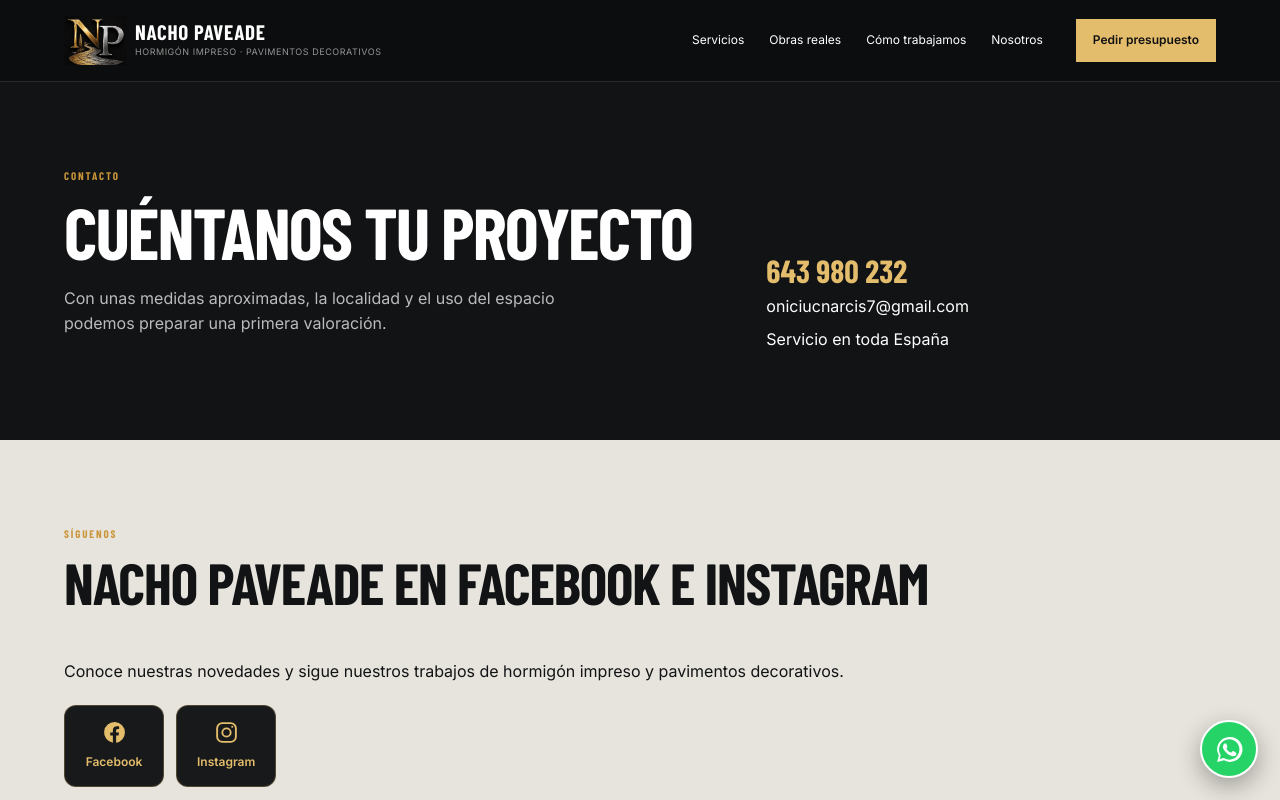
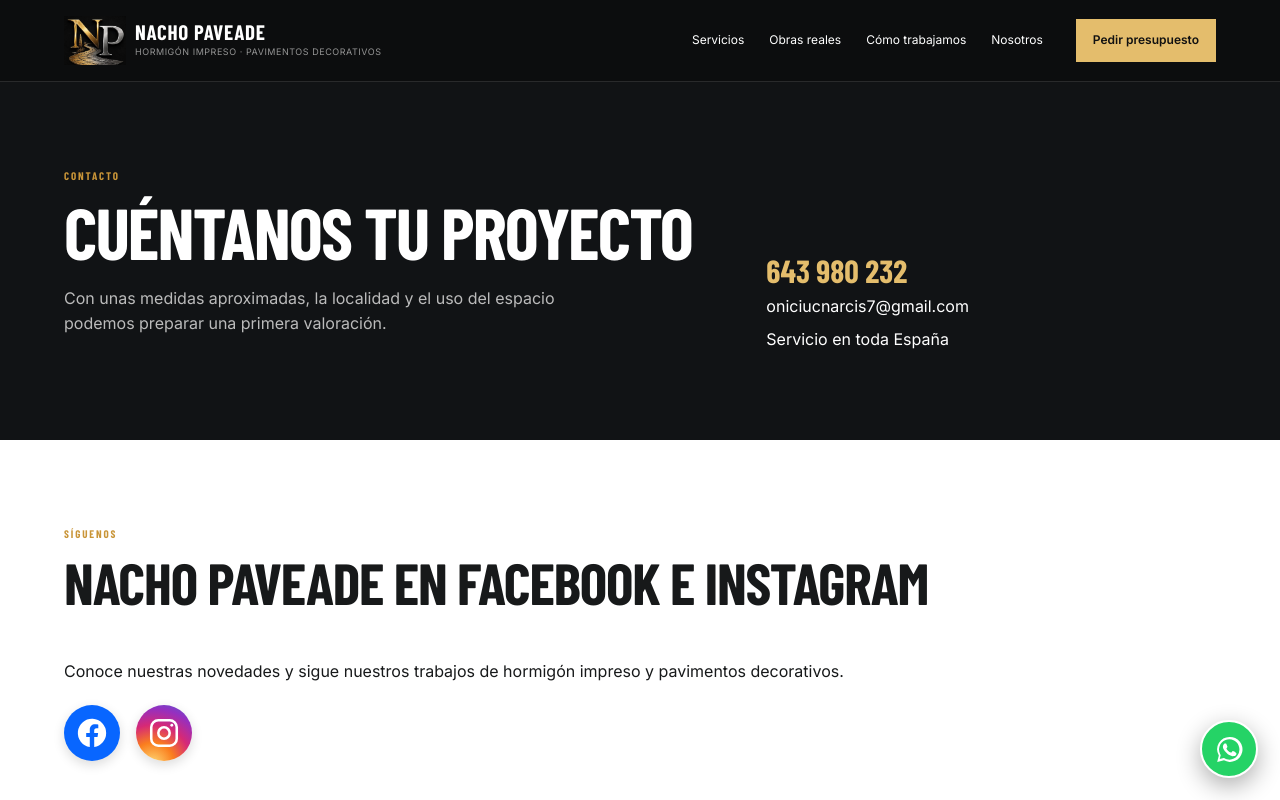
Before and after one commit to andreaonicbeauty-arch/onic-pavimentos, a website: page contacto.html in a window 1280 px wide. Shown: the top 800 px of the page. Drawn offline with nearby package versions, Linux system fonts and the light colour scheme; a web font is replaced by a local one.

Commit message:
Use round brand-color social links on white background

```diff
--- a/contacto.html
+++ b/contacto.html
@@ -2,14 +2,14 @@
 <html lang="es">
 <head>
   <meta charset="UTF-8"><meta name="viewport" content="width=device-width,initial-scale=1"><meta name="description" content="Solicita presupuesto para tu proyecto de pavimentación con Nacho Paveade.">
-  <meta name="theme-color" content="#0b0c0d"><title>Contacto | Nacho Paveade</title><link rel="icon" href="assets/logo-nacho-paveade-mark.jpg"><link rel="stylesheet" href="styles.css?v=20260912-social"><script defer src="script.js?v=20260911"></script>
+  <meta name="theme-color" content="#0b0c0d"><title>Contacto | Nacho Paveade</title><link rel="icon" href="assets/logo-nacho-paveade-mark.jpg"><link rel="stylesheet" href="styles.css?v=20260912-round-social"><script defer src="script.js?v=20260911"></script>
 </head>
 <body data-page="contacto">
   <header class="header"><a class="brand" href="index.html" aria-label="Nacho Paveade, inicio"><img src="assets/logo-nacho-paveade-mark.jpg" alt="" width="820" height="650"><span><b>Nacho Paveade</b><small>Hormigón impreso · Pavimentos decorativos</small></span></a><button class="menu" type="button" aria-label="Abrir menú" aria-expanded="false"><i></i><i></i></button><nav aria-label="Navegación principal"><a href="servicios.html">Servicios</a><a href="proyectos.html">Obras reales</a><a href="proceso.html">Cómo trabajamos</a><a href="empresa.html">Nosotros</a><a class="nav-cta" href="contacto.html" aria-current="page">Pedir presupuesto</a></nav></header>
 
   <main class="subpage contact-page">
     <section class="contact-intro section"><div><p class="section-label">Contacto</p><h1>Cuéntanos tu proyecto</h1><p>Con unas medidas aproximadas, la localidad y el uso del espacio podemos preparar una primera valoración.</p></div><div class="contact-data"><a href="tel:+34643980232">643 980 232</a><a href="mailto:oniciucnarcis7@gmail.com">oniciucnarcis7@gmail.com</a><span>Servicio en toda España</span></div></section>
-    <section class="section" aria-labelledby="social-title">
+    <section class="section social-section" aria-labelledby="social-title">
       <p class="section-label">Síguenos</p>
       <h2 id="social-title">Nacho Paveade en Facebook e Instagram</h2>
       <p>Conoce nuestras novedades y sigue nuestros trabajos de hormigón impreso y pavimentos decorativos.</p>
--- a/styles.css
+++ b/styles.css
@@ -321,11 +321,14 @@
 
 .contact-form-section { display: block; max-width: 860px; }
 .contact-form-section form { padding: 0; }
-.social-links { display: flex; gap: 12px; margin-top: 22px; }
-.social-links a { display: flex; flex-direction: column; align-items: center; justify-content: center; gap: 8px; min-width: 100px; min-height: 80px; padding: 14px 20px; border: 1px solid rgba(190,160,100,.35); border-radius: 12px; color: var(--gold-light); background: #17191a; font-size: 12px; font-weight: 600; text-decoration: none; transition: background .2s, border-color .2s; }
-.social-links svg { width: 25px; height: 25px; }
-.social-links a:hover { background: #242321; border-color: var(--gold-light); }
-.social-links a:focus-visible { outline: 2px solid var(--gold-light); outline-offset: 4px; }
+.social-section { background: #fff; color: #17191a; }
+.social-links { display: flex; gap: 16px; margin-top: 22px; }
+.social-links a { position: relative; display: grid; place-items: center; flex: 0 0 56px; width: 56px; height: 56px; border-radius: 50%; color: #fff; background: #0866ff; box-shadow: 0 4px 12px rgba(0,0,0,.14); text-decoration: none; transition: transform .2s; }
+.social-links a[href*="instagram.com"] { background: radial-gradient(circle at 30% 105%, #feda75 0%, #fa7e1e 30%, #d62976 55%, #962fbf 78%, #4f5bd5 100%); }
+.social-links svg { width: 34px; height: 34px; }
+.social-links a span { position: absolute; width: 1px; height: 1px; overflow: hidden; clip-path: inset(50%); white-space: nowrap; }
+.social-links a:hover { transform: translateY(-2px); }
+.social-links a:focus-visible { outline: 3px solid #17191a; outline-offset: 4px; }
 .contact-form-section aside, .whatsapp-button { display: none; }
 
 .mobile-dock { grid-template-columns: repeat(4, 1fr); }
```
